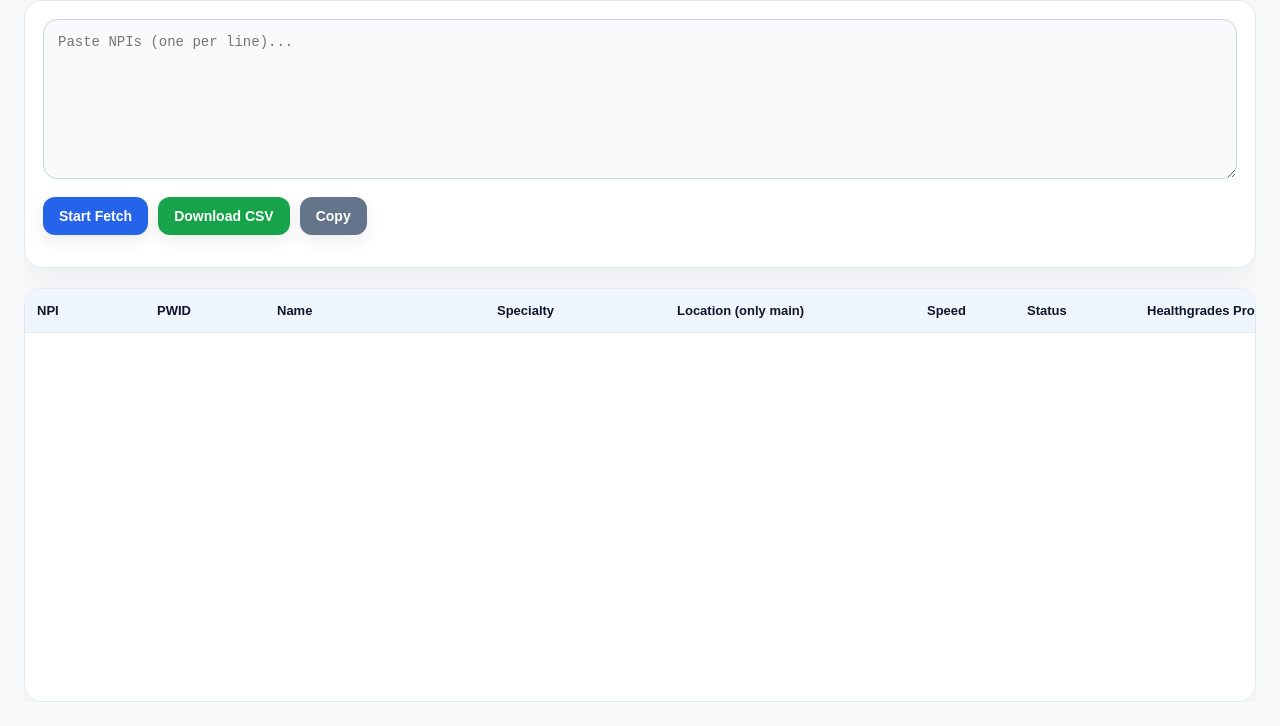
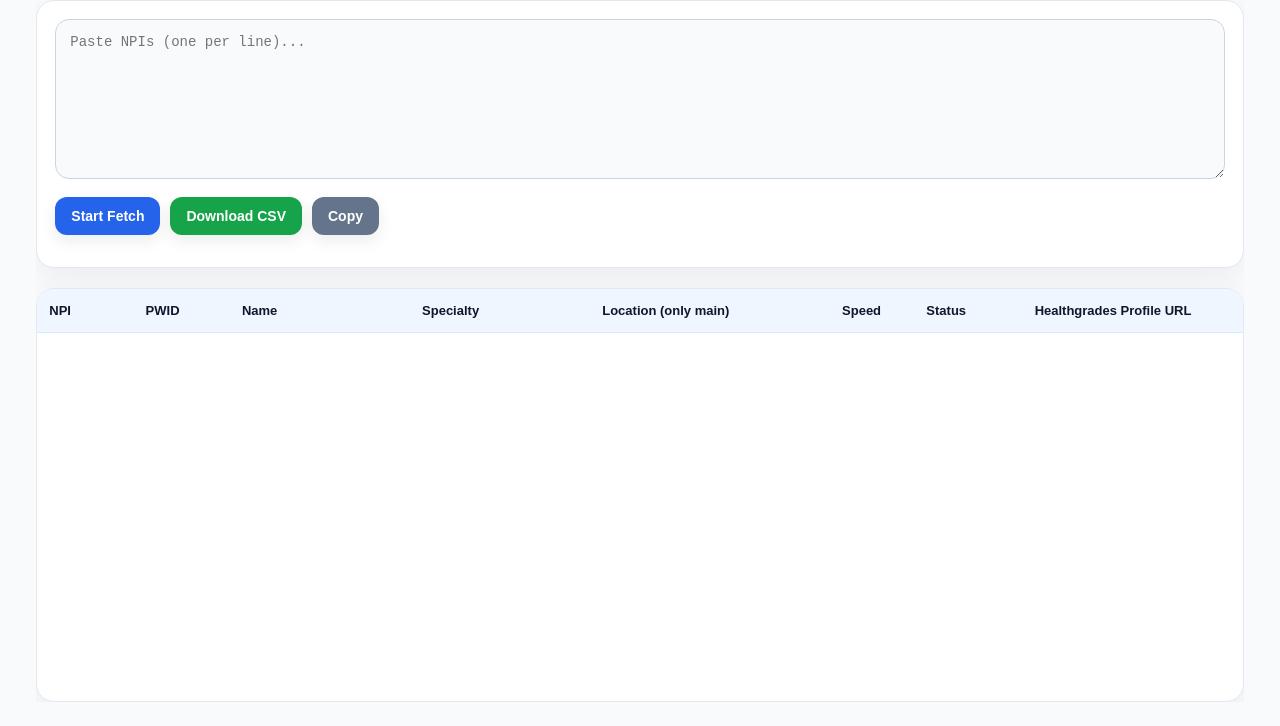
Before and after one commit to abhiramrm0001-gif/Custom-tools, a plain HTML site: page HG.html in a window 1280 px wide. Shown: the part 74-800 px from the top of the page. Drawn offline with Linux system fonts and the light colour scheme.

Commit message:
Update HG.html

```diff
--- a/HG.html
+++ b/HG.html
@@ -24,7 +24,7 @@ body {
 }
 
 .container {
-    max-width: 1400px;
+    max-width: 98%; /* Allows it to stretch across the whole screen */
     margin: 0 auto;
     height: calc(100vh - 48px);
     display: flex;
@@ -199,7 +199,6 @@ button:disabled {
 table {
     width: 100%;
     border-collapse: collapse;
-    min-width: 1200px;
 }
 
 thead th {
@@ -310,14 +309,14 @@ tbody tr:hover {
     transform: translateX(-50%) translateY(0);
 }
 
-.col-npi { min-width: 120px; }
-.col-pwid { min-width: 120px; }
-.col-name { min-width: 220px; }
-.col-spec { min-width: 180px; }
-.col-loc { min-width: 250px; }
-.col-fetch { min-width: 100px; }
-.col-status { min-width: 120px; }
-.col-action { min-width: 360px; }
+.col-npi { width: 8%; min-width: 90px; }
+.col-pwid { width: 8%; min-width: 90px; }
+.col-name { width: 15%; min-width: 150px; }
+.col-spec { width: 15%; min-width: 150px; }
+.col-loc { width: 20%; min-width: 180px; }
+.col-fetch { width: 7%; min-width: 80px; }
+.col-status { width: 9%; min-width: 100px; }
+.col-action { width: 18%; min-width: 220px; }
 
 @media (max-width: 768px) {
     body {
```
